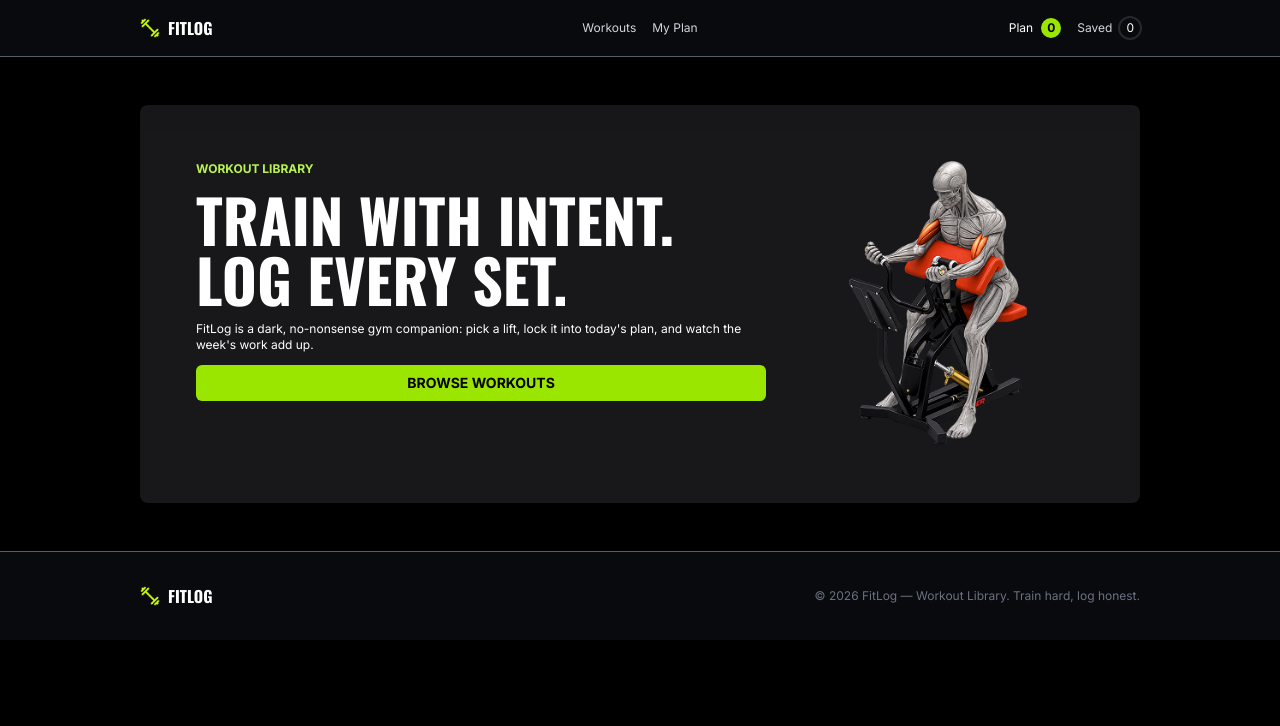
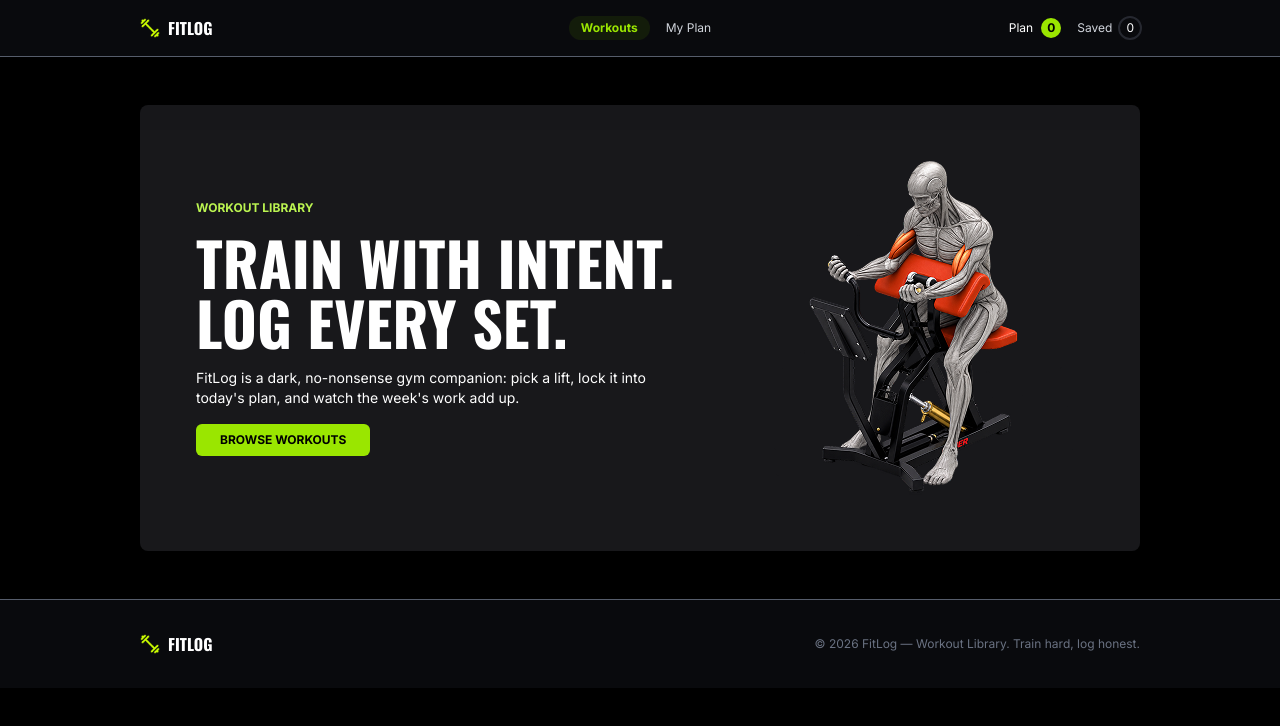
Before and after one commit to Samz6293/ph-assignment-6, a Next.js app: page / in a window 1280 px wide. Shown: the top 726 px of the page. Built offline with nearby package versions, Linux system fonts and the light colour scheme.

Commit message:
Add dynamic Nav button and fix responsive issues

```diff
--- a/app/components/Hero.tsx
+++ b/app/components/Hero.tsx
@@ -5,22 +5,24 @@ const Hero = () => {
     return (
         <>
                 {/* wrapper */}
-                <div className="content-box-s flex flex-col justify-between cmt gap-8 p-14 bg-zinc-900 rounded-lg
+                <div className="content-box-s flex flex-col justify-between items-center cmt gap-8 p-14 bg-zinc-900 rounded-lg
                 md:content-box md:flex-row">
 
                     {/* writings */}
-                    <div className="flex flex-col gap-3">
+                    <div className="flex flex-col gap-4
+                    md:max-w-96 lg:max-w-120">
                         <p className="text-lime-300 text-xs font-bold">WORKOUT LIBRARY</p>
-                        <h1 className="font-oswald font-extrabold text-6xl">TRAIN WITH INTENT. <br/> LOG
-                        EVERY SET.</h1>
-                        <p className="text-xs">FitLog is a dark, no-nonsense gym companion: pick a lift, lock it
+                        <h1 className="font-oswald font-extrabold text-2xl w-full
+                        sm:text-4xl md:text-5xl lg:text-6xl">TRAIN WITH INTENT. LOG EVERY SET.</h1>
+                        <p className="text-xs md:text-sm">FitLog is a dark, no-nonsense gym companion: pick a lift, lock it
                         into today's plan, and watch the week's work add up.</p>
-                        <button className="bg-lime-400 text-black font-bold text-sm px-6 py-2 rounded-md">BROWSE WORKOUTS</button>
+                        <button className="bg-lime-400 w-fit mx-auto text-black font-bold text-xs px-6 py-2 rounded-md
+                        md:mx-0">BROWSE WORKOUTS</button>
                     </div>
 
                     {/* image */}
                     <div>
-                        <Image src={banner} alt="Muscular Figure working out" />
+                        <Image src={banner} alt="Muscular Figure working out" width={334} height={334}/>
                     </div>
 
 
--- a/app/components/Nav.tsx
+++ b/app/components/Nav.tsx
@@ -10,6 +10,7 @@ import Image from "next/image";
 
 const Nav = () => {
 
+    // mobile dropdown
     const [isOpen, setIsOpen] = useState(false);
     useEffect(() => {
         if(isOpen) {
@@ -19,6 +20,14 @@ const Nav = () => {
             document.body.style.overflow = "auto";
         }
     },[isOpen])
+
+    // dynamic button (TODO: Add to useContext)
+    const [onLink, setOnLink] = useState("Workouts");
+    const handleOnLink = (link: string) => {
+        if(onLink !== link) {
+            setOnLink(link);
+        }
+    }
 
     return (
         <nav className="font-inter sticky top-0 z-50 py-4 backdrop-blur-xl border-b border-gray-500/80
@@ -48,11 +57,11 @@ const Nav = () => {
                 </div>
 
                 {/* links */}
-                <ul className="hidden justify-center text-gray-300 gap-4 text-xs
+                <ul className="hidden justify-center items-center text-gray-300 gap-4 text-xs
                 md:flex">
                     {navlinks.map((link) => (
-                        <li key={link.name}>
-                            <Link onClick={() => setIsOpen(false)} href={link.page}>
+                        <li key={link.name} className={`hover:text-lime-400 ${link.name === onLink ? "font-bold text-lime-400 rounded-full px-3 py-1 bg-lime-800/20" : ""}`}>
+                            <Link onClick={() => handleOnLink(link.name)} href={link.page}>
                                 {link.name}
                             </Link>
                         </li>
--- a/app/constants/navlinks.ts
+++ b/app/constants/navlinks.ts
@@ -1,4 +1,4 @@
 export const navlinks = [
-    {name: "Workouts", page: "workouts"},
+    {name: "Workouts", page: "#workouts"},
     {name: "My Plan", page: "my-plan"},
 ]
```
